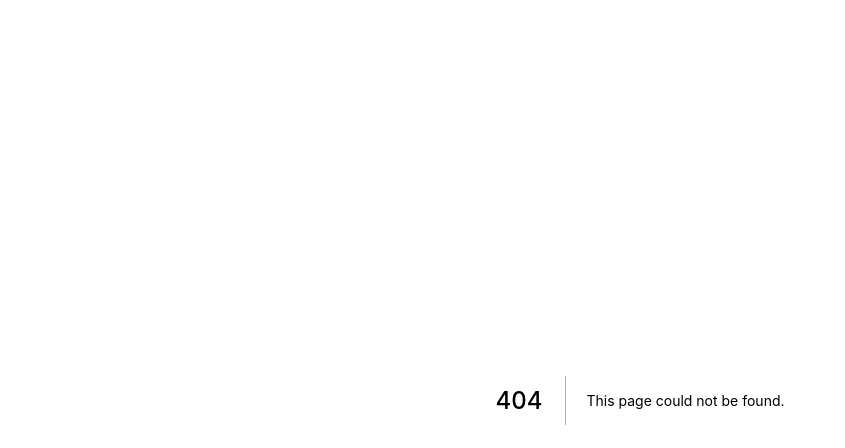
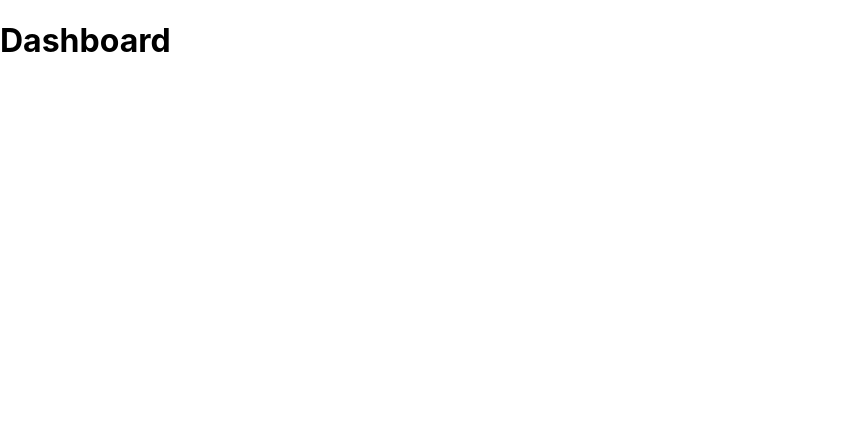
Before and after one commit to gefgu/odinbook, a Next.js app: page /dashboard in a window 1280 px wide. Before the commit this address had no page. Shown: the top 448 px of the page, without its empty margins (0-845 px from the left). Built offline with nearby package versions, Linux system fonts and the light colour scheme.

Commit message:
Add dashboard page with "hello world"

```diff
--- /dev/null
+++ b/pages/dashboard.js
@@ -0,0 +1,3 @@
+export default function Dashboard() {
+  return <h1>Dashboard</h1>;
+}
```
